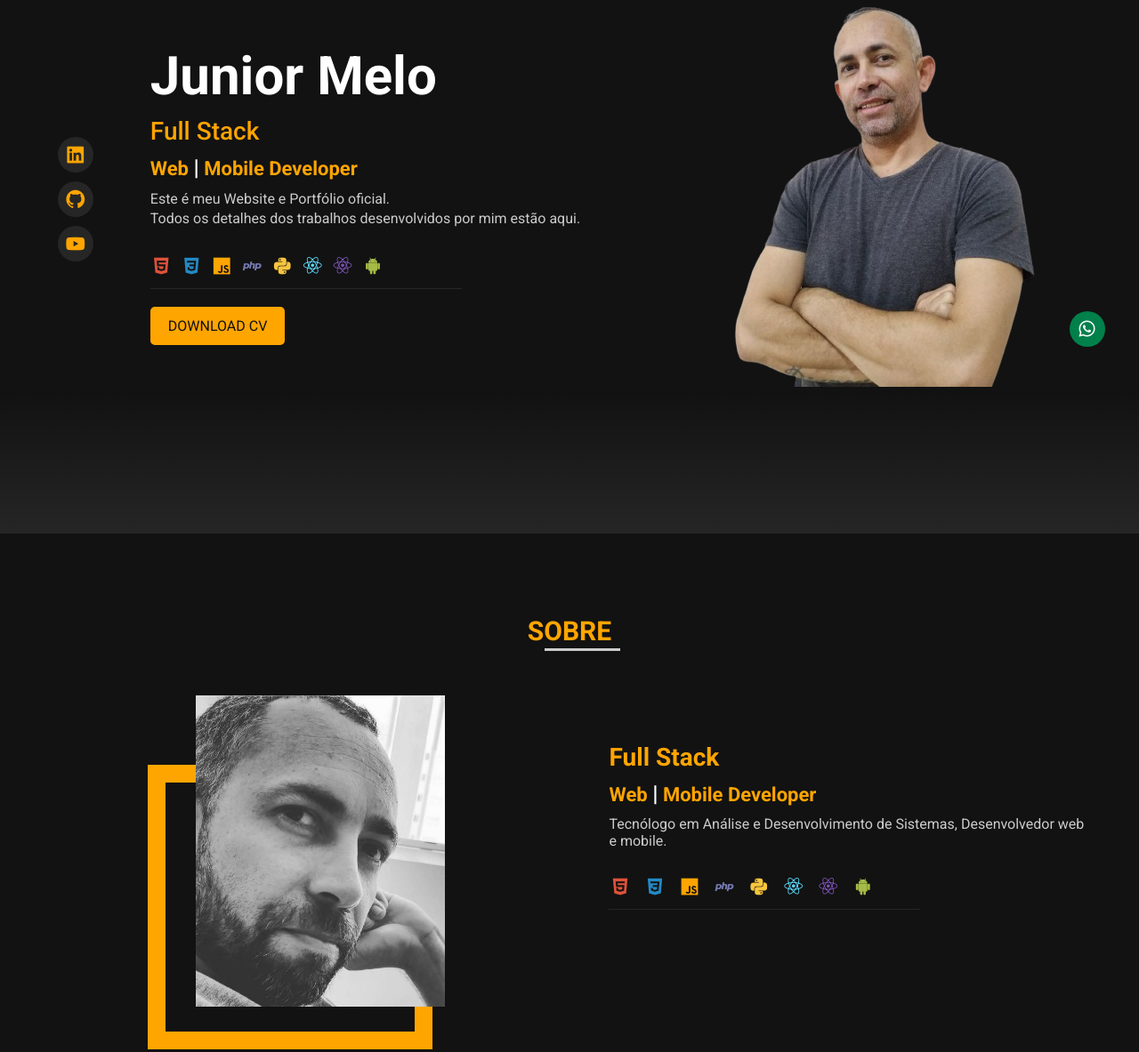
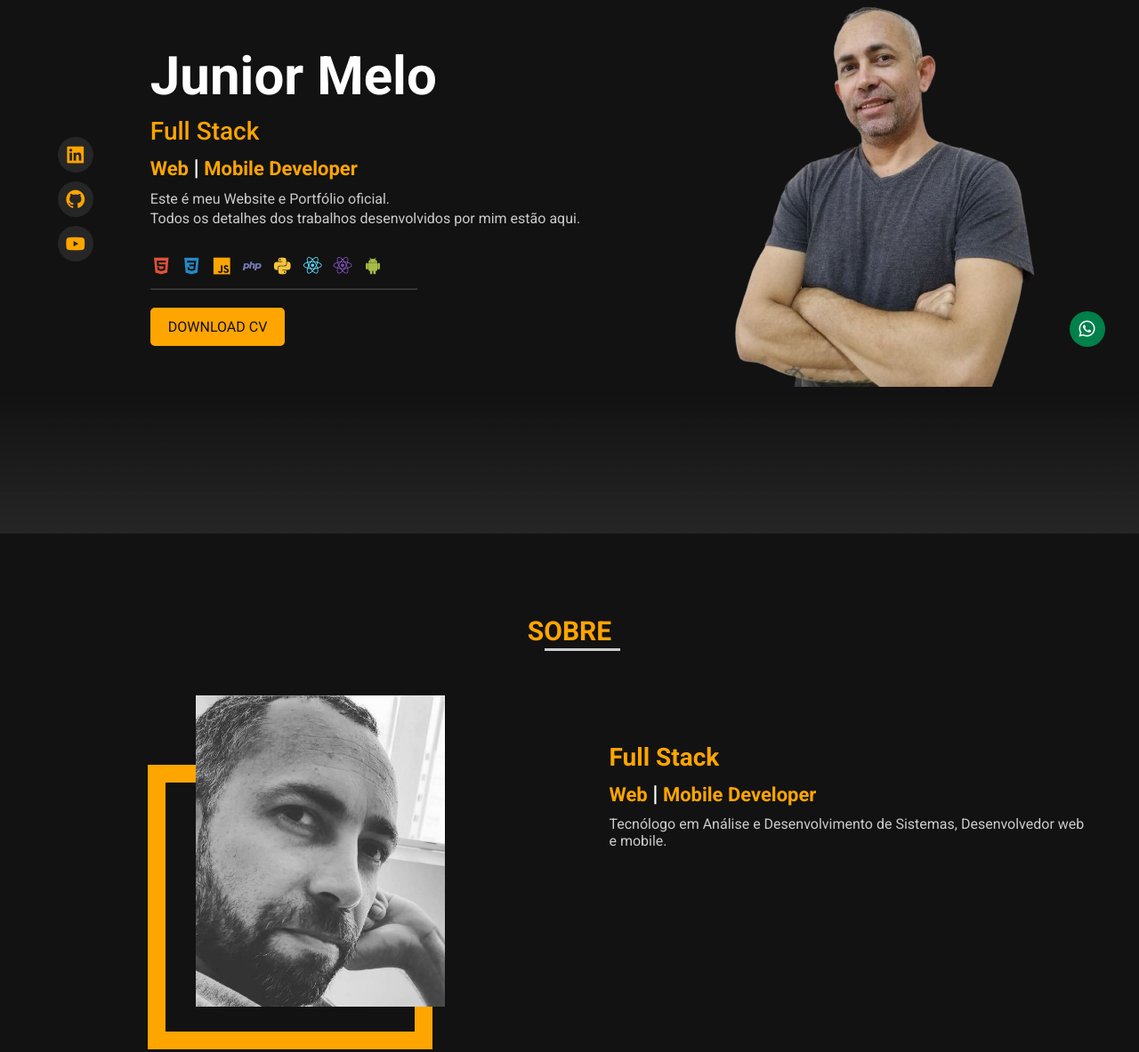
Before and after one commit to juniormelo26/portfolio-pessoal-html-css-javascript, a plain HTML site: page index.html in a window 1280 px wide. Shown: the part 280-1463 px from the top of the page at 89% size. Drawn offline with nearby package versions, Linux system fonts and the light colour scheme.

Commit message:
Alterado CSS e HTML Tecnologys

```diff
--- a/css/style.css
+++ b/css/style.css
@@ -345,7 +345,11 @@ svg {
     align-items: center;
     padding-top: 30px;
     padding-bottom: 10px;
-    border-bottom: 1px solid var(--background-two);
+}
+
+hr {
+    max-width: 300px;
+    opacity: 0.2;
 }
 
 .tecnolgys h5 {
@@ -598,7 +602,6 @@ svg {
     align-items: center;
     padding-top: 30px;
     padding-bottom: 10px;
-    border-bottom: 1px solid var(--background-two);
 }
 
 .about-right .tecnolgys h5 {
@@ -704,12 +707,14 @@ svg {
     max-width: 1300px;
     margin: 0 auto;
     margin-bottom: 3%;
+    padding-right: 3%;
+    padding-left: 3%;
 }
 
 .portfolio>.card {
     flex: 1 1 300px;
     margin-left: 1%;
-    margin-right: 2%;
+    margin-right: 3%;
     color: var(--color-main-five);
 }
 
--- a/index.html
+++ b/index.html
@@ -93,6 +93,7 @@
 
 
                 </div>
+                <hr>
 
                 <a href="./docs/cv.pdf" download>download cv</a>
             </div>
@@ -127,8 +128,8 @@
 
                     </p>
 
-                    <div class="tecnolgys">
-                        <!-- <h5>conhecimentos</h5> -->
+                    <!--  <div class="tecnolgys">
+
                         <i class='bx bxl-html5 html' title="HTML"></i>
                         <i class='bx bxl-css3 css' title="CSS"></i>
                         <i class='bx bxl-javascript js' title="JavaScript"></i>
@@ -137,9 +138,8 @@
                         <i class='bx bxl-react rct' title="REACT"></i>
                         <i class='bx bxl-react rctN' title="REACT-NATIVE"></i>
                         <i class='bx bxl-android android' title="ANDROID"></i>
-
-
                     </div>
+                    <hr> -->
 
 
                 </div>
```
